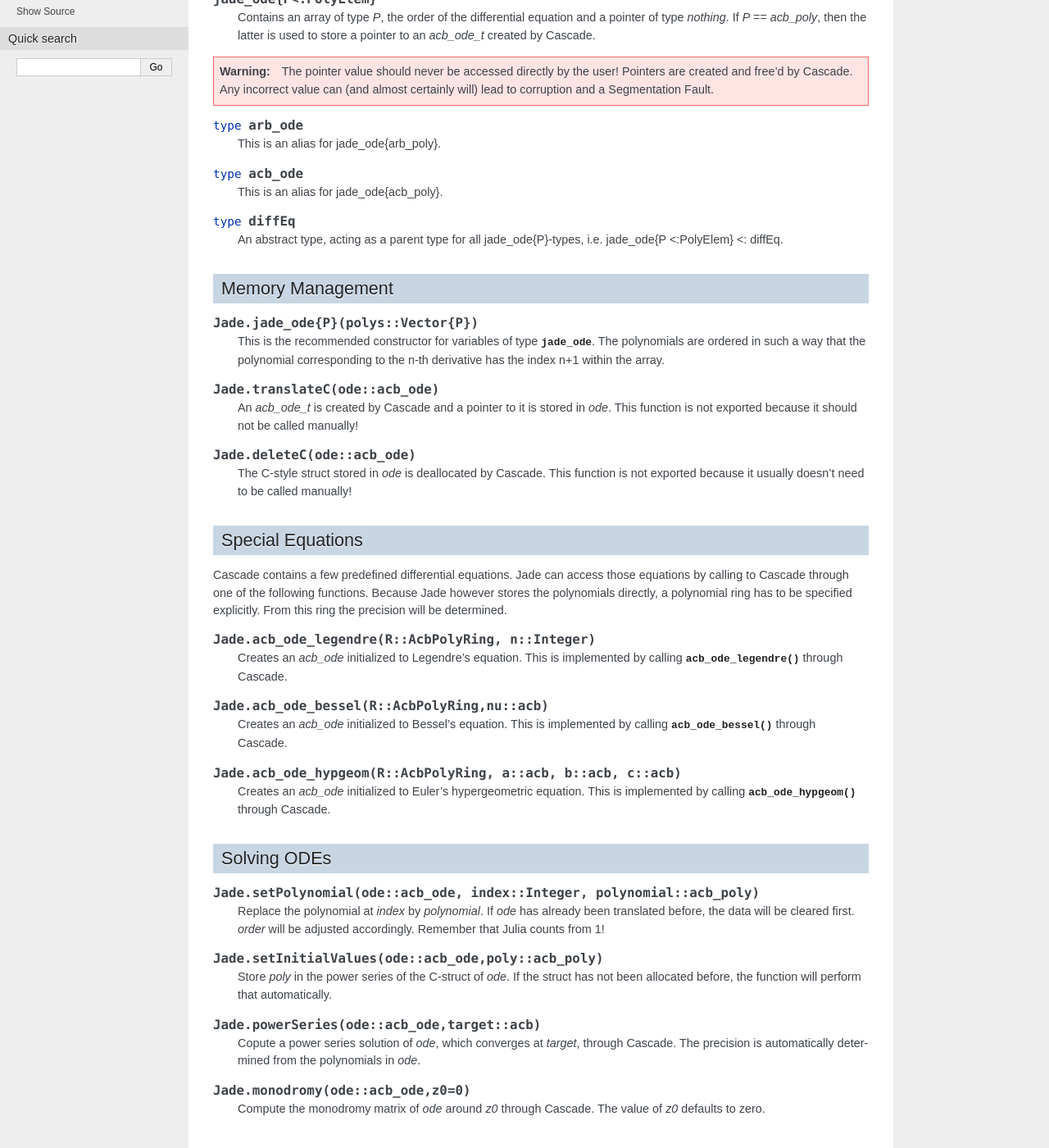
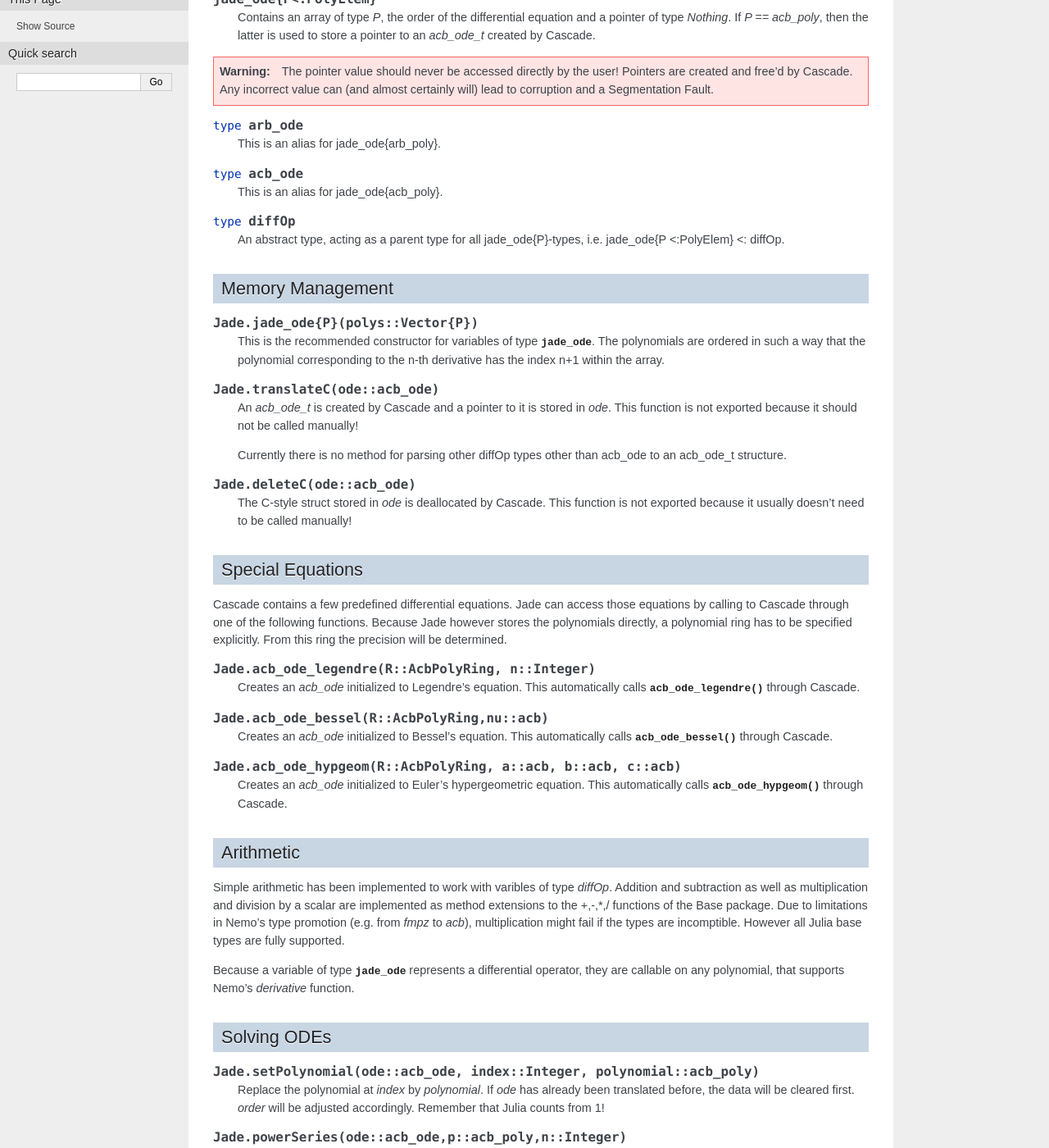
Before and after one commit to MGessinger/Cascade, a Sphinx documentation site: the page built from doc/source/jade.rst, in a window 1280 px wide and 1400 px high, scrolled down 357 px. Shown: the whole window at 82% size. Built offline with Sphinx 7.4.7, drawn with Linux system fonts in a browser that asks for light colours; some of the changed text lies outside the part shown.

Commit message:
Update documentation
To match the change in interpretation of acb_ode, the documentation has been updated.
The documentation now no longer refers to an acb_ode (or jade_ode for that matter) as a differential equation but rather a differential operator.

```diff
--- a/doc/source/jade.rst
+++ b/doc/source/jade.rst
@@ -4,7 +4,7 @@
 **Jade** - the Julia interface to Arbitrary Precision Differential Equations
 ====================================================================================
 
-Jade provides an interactive interface to Cascade, which can be used from Julia's REPL. It uses Nemo_ to store variables of type :type:`acb` in Julia, which will then be translated to a C-style struct whenever needed. All memory management will be performed automatically, but you can manually create or delete the C-struct if you need to.
+Jade provides a wrapper for Cascade, which can be used from Julia's REPL. It uses Nemo_ to store variables of type :type:`acb` in Julia, which will then be translated to a C-style struct whenever needed. All memory management will be performed automatically, but the C-struct can be created and destroyed if absolutely necessary, however this is strongly discouraged.
 
 In the following, all functions are listed with their full name. However most functions are exported from Jade and can therefore be called without the *Jade.*-prefix.
 
@@ -13,7 +13,7 @@
 
 .. type:: jade_ode{P<:PolyElem}
 
-    Contains an array of type *P*, the order of the differential equation and a pointer of type *nothing*. If *P == acb_poly*, then the latter is used to store a pointer to an `acb_ode_t` created by Cascade.
+    Contains an array of type *P*, the order of the differential equation and a pointer of type *Nothing*. If *P == acb_poly*, then the latter is used to store a pointer to an `acb_ode_t` created by Cascade.
 
 .. warning::
 
@@ -27,9 +27,9 @@
 
 	This is an alias for jade_ode{acb_poly}.
 
-.. type:: diffEq
+.. type:: diffOp
 
-	An abstract type, acting as a parent type for all jade_ode{P}-types, i.e. jade_ode{P <:PolyElem} <: diffEq.
+	An abstract type, acting as a parent type for all jade_ode{P}-types, i.e. jade_ode{P <:PolyElem} <: diffOp.
 
 Memory Management
 --------------------
@@ -42,6 +42,8 @@
 
     An `acb_ode_t` is created by Cascade and a pointer to it is stored in *ode*. This function is not exported because it should not be called manually!
 
+    Currently there is no method for parsing other diffOp types other than acb_ode to an acb_ode_t structure.
+
 .. function:: Jade.deleteC(ode::acb_ode)
 
     The C-style struct stored in *ode* is deallocated by Cascade. This function is not exported because it usually doesn't need to be called manually!
@@ -53,15 +55,23 @@
 
 .. function:: Jade.acb_ode_legendre(R::AcbPolyRing, n::Integer)
 
-    Creates an `acb_ode` initialized to Legendre's equation. This is implemented by calling :func:`acb_ode_legendre` through Cascade.
+    Creates an `acb_ode` initialized to Legendre's equation. This automatically calls :func:`acb_ode_legendre` through Cascade.
 
 .. function:: Jade.acb_ode_bessel(R::AcbPolyRing,nu::acb)
 
-    Creates an `acb_ode` initialized to Bessel's equation. This is implemented by calling :func:`acb_ode_bessel` through Cascade.
+    Creates an `acb_ode` initialized to Bessel's equation. This automatically calls :func:`acb_ode_bessel` through Cascade.
 
 .. function:: Jade.acb_ode_hypgeom(R::AcbPolyRing, a::acb, b::acb, c::acb)
 
-    Creates an `acb_ode` initialized to Euler's hypergeometric equation. This is implemented by calling :func:`acb_ode_hypgeom` through Cascade.
+    Creates an `acb_ode` initialized to Euler's hypergeometric equation. This automatically calls :func:`acb_ode_hypgeom` through Cascade.
+
+Arithmetic
+--------------
+
+Simple arithmetic has been implemented to work with varibles of type *diffOp*. Addition and subtraction as well as multiplication and division by a scalar are implemented as method extensions to the +,-,*,/ functions of the Base package.
+Due to limitations in Nemo's type promotion (e.g. from *fmpz* to *acb*), multiplication might fail if the types are incomptible. However all Julia base types are fully supported.
+
+Because a variable of type :type:`jade_ode` represents a differential operator, they are callable on any polynomial, that supports Nemo's *derivative* function.
 
 Solving ODEs
 --------------------
@@ -70,13 +80,9 @@
 
     Replace the polynomial at *index* by *polynomial*. If *ode* has already been translated before, the data will be cleared first. *order* will be adjusted accordingly. Remember that Julia counts from 1!
 
-.. function:: Jade.setInitialValues(ode::acb_ode,poly::acb_poly)
+.. function:: Jade.powerSeries(ode::acb_ode,p::acb_poly,n::Integer)
 
-    Store *poly* in the power series of the C-struct of *ode*. If the struct has not been allocated before, the function will perform that automatically.
-
-.. function:: Jade.powerSeries(ode::acb_ode,target::acb)
-
-    Copute a power series solution of *ode*, which converges at *target*, through Cascade. The precision is automatically determined from the polynomials in *ode*.
+    Copute a power series solution of *ode*, which converges when evaluated at *target*, through Cascade. The precision is automatically determined from the polynomials in *ode*. The inital values are taken from *p*, which also stores the result.
 
 .. function:: Jade.monodromy(ode::acb_ode,z0=0)
 
```
Also changed, not shown: doc/source/cascade.rst (+9 -9 lines), doc/source/diffeq.rst (+11 -8 lines).
